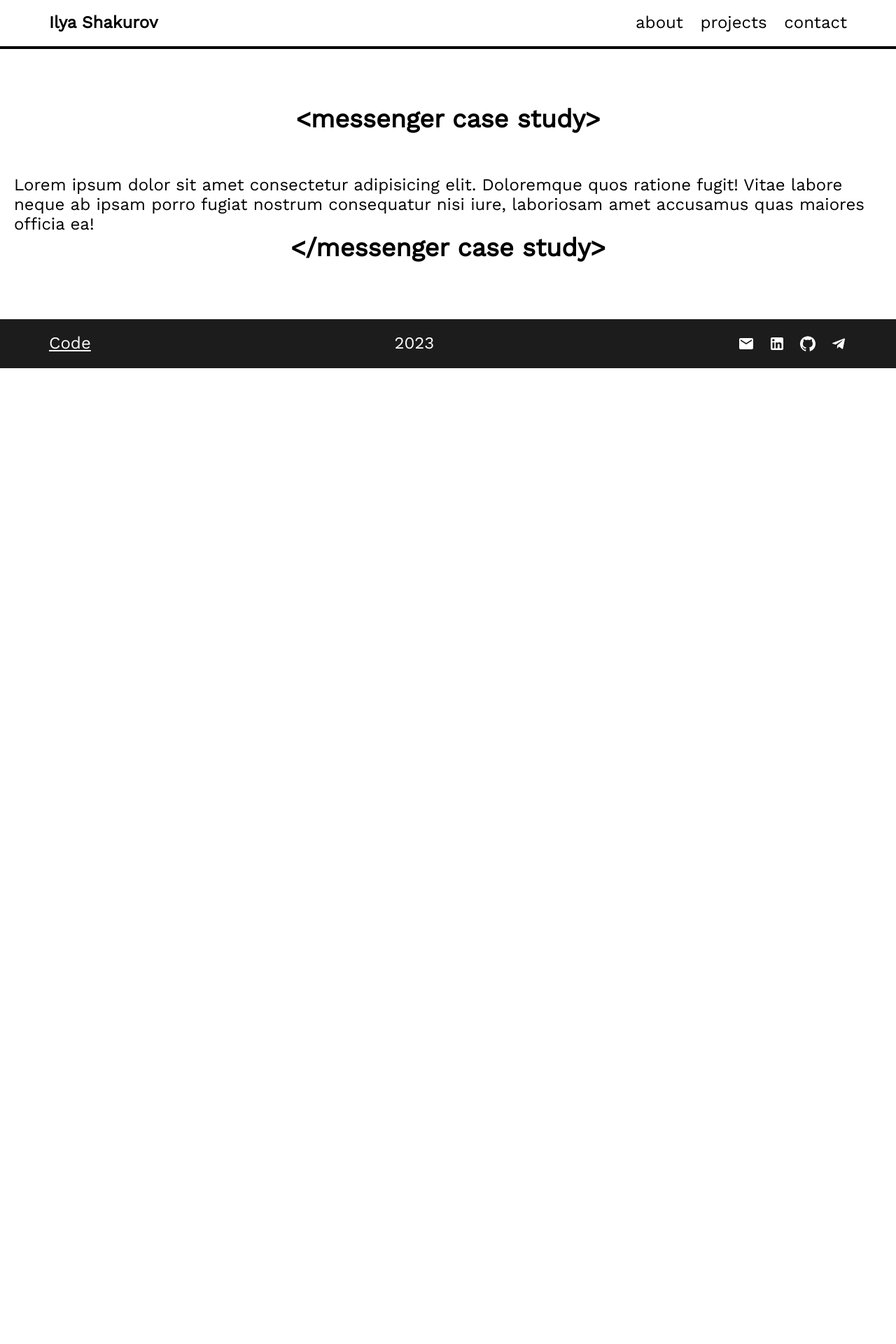
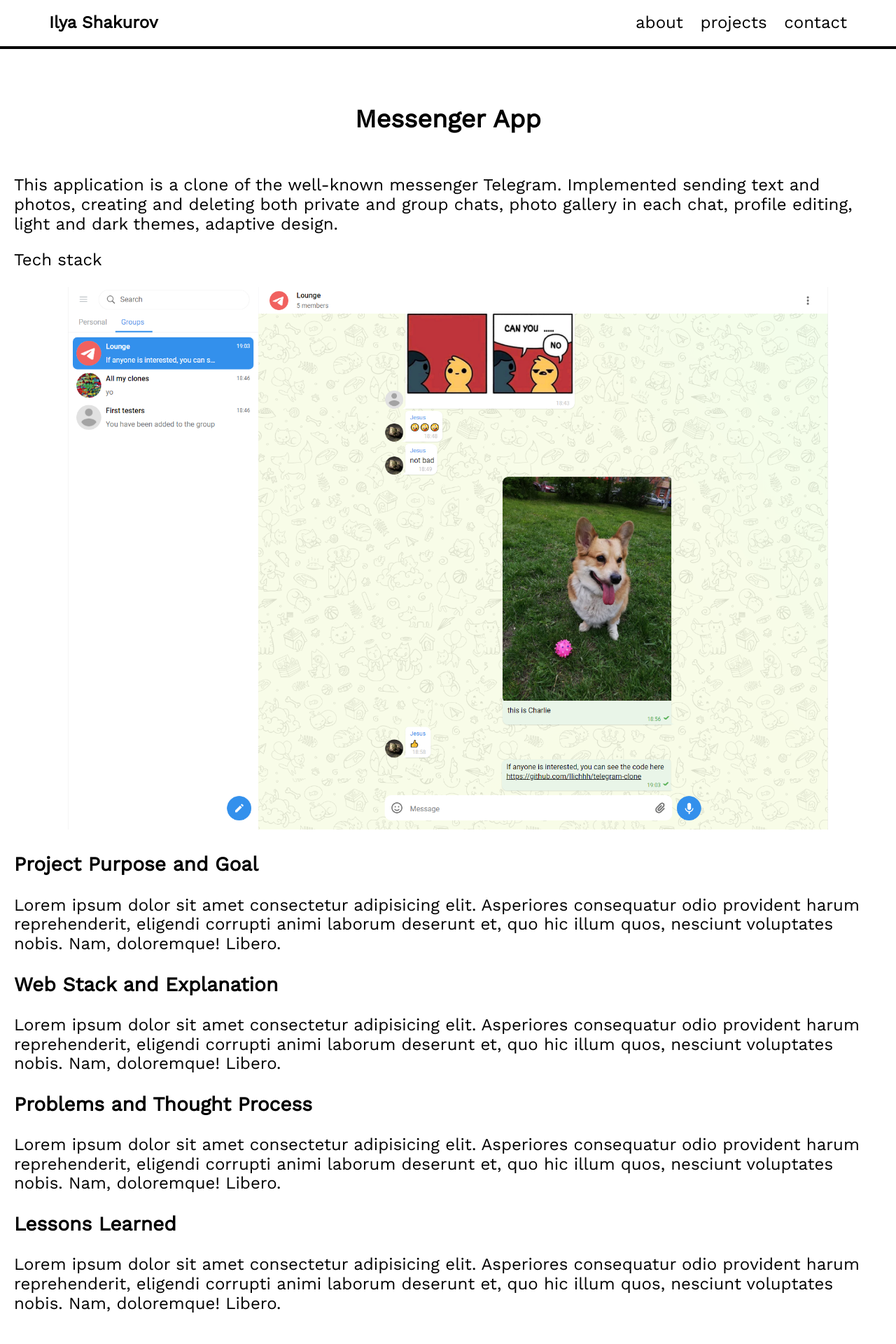
Before and after one commit to Ilichhh/portfolio-website, a React (Vite) app: page /messenger in a window 1280 px wide. Shown: the top 1920 px of the page at 70% size. Before the commit the page ends 800 px from the top, so only its background shows below. Built offline with nearby package versions, Linux system fonts and the light colour scheme.

Commit message:
feat: add template for case study page

```diff
--- a/src/components/sections/AboutSection.tsx
+++ b/src/components/sections/AboutSection.tsx
@@ -35,7 +35,7 @@ export const AboutSection = () => {
   return (
     <SectionWrapper id="about" bgColor={theme.colors.bgLight}>
       <Container>
-        <SectionHeader>{`About me`}</SectionHeader>
+        <SectionHeader>About me</SectionHeader>
         <SectionContent>
           <TwoColumnsWrapper>
             <About>
--- a/src/components/sections/ContactSection.tsx
+++ b/src/components/sections/ContactSection.tsx
@@ -80,7 +80,7 @@ export const ContactSection = () => {
   return (
     <SectionWrapper id="contact" bgColor={theme.colors.blue}>
       <Container>
-        <SectionHeader>{`Contact Me`}</SectionHeader>
+        <SectionHeader>Contact Me</SectionHeader>
         <SectionContent>
           <TwoColumnsWrapper>
             <ContactData>
--- a/src/components/sections/ProjectsSection.tsx
+++ b/src/components/sections/ProjectsSection.tsx
@@ -39,7 +39,7 @@ export const ProjectsSection = () => {
   return (
     <SectionWrapper id="projects" bgColor={theme.colors.pink}>
       <Container>
-        <SectionHeader>{`Featured projects`}</SectionHeader>
+        <SectionHeader>Featured projects</SectionHeader>
         <SectionContent>
           <FeaturedProjectsWrapper>{projectsList}</FeaturedProjectsWrapper>
           {isMoreProjectsOpen && <MoreProjectsWrapper>coming soon</MoreProjectsWrapper>}
--- a/src/data/projects.ts
+++ b/src/data/projects.ts
@@ -6,7 +6,7 @@ export const projectsData = [
     desktopImageUrl: '/messenger_desktop.png',
     mobileImageUrl: '/messenger_mobile.png',
     githubUrl: 'https://github.com/Ilichhh/telegram-clone',
-    deployUrl: 'https://netelegram.netlify.app/register',
+    deployUrl: 'https://netelegram.netlify.app',
     caseStudyUrl: '/messenger',
   },
   {
@@ -16,7 +16,7 @@ export const projectsData = [
     desktopImageUrl: '/graphiql_desktop.png',
     mobileImageUrl: '/graphiql_mobile.png',
     githubUrl: 'https://github.com/Ilichhh/graphiql-app',
-    deployUrl: 'https://graphiql-app.netlify.app/',
+    deployUrl: 'https://graphiql-app.netlify.app',
     caseStudyUrl: '/graphiql',
   },
 ];
--- a/src/pages/MessengerCaseStudyPage.tsx
+++ b/src/pages/MessengerCaseStudyPage.tsx
@@ -1,20 +1,54 @@
 import { Header, Footer } from '../components';
 import { Container, SectionHeader, SectionContent } from '../components/common';
 
+import styled from 'styled-components';
 import theme from '../theme';
+
+import { projectsData } from '../data/projects';
+
+const Screenshot = styled.img`
+  width: 100%;
+`;
 
 export const MessengerCaseStudyPage = () => {
   return (
     <>
       <Header />
       <Container>
-        <SectionHeader color={theme.colors.red}>{`<messenger case study>`}</SectionHeader>
+        <SectionHeader>Messenger App</SectionHeader>
         <SectionContent>
-          Lorem ipsum dolor sit amet consectetur adipisicing elit. Doloremque quos ratione fugit!
-          Vitae labore neque ab ipsam porro fugiat nostrum consequatur nisi iure, laboriosam amet
-          accusamus quas maiores officia ea!
+          <p>
+            This application is a clone of the well-known messenger Telegram. Implemented sending
+            text and photos, creating and deleting both private and group chats, photo gallery in
+            each chat, profile editing, light and dark themes, adaptive design.
+          </p>
+          <p>Tech stack</p>
+          <Screenshot src={projectsData[0].desktopImageUrl}></Screenshot>
+          <h3>Project Purpose and Goal</h3>
+          <p>
+            Lorem ipsum dolor sit amet consectetur adipisicing elit. Asperiores consequatur odio
+            provident harum reprehenderit, eligendi corrupti animi laborum deserunt et, quo hic
+            illum quos, nesciunt voluptates nobis. Nam, doloremque! Libero.
+          </p>
+          <h3>Web Stack and Explanation</h3>
+          <p>
+            Lorem ipsum dolor sit amet consectetur adipisicing elit. Asperiores consequatur odio
+            provident harum reprehenderit, eligendi corrupti animi laborum deserunt et, quo hic
+            illum quos, nesciunt voluptates nobis. Nam, doloremque! Libero.
+          </p>
+          <h3>Problems and Thought Process</h3>
+          <p>
+            Lorem ipsum dolor sit amet consectetur adipisicing elit. Asperiores consequatur odio
+            provident harum reprehenderit, eligendi corrupti animi laborum deserunt et, quo hic
+            illum quos, nesciunt voluptates nobis. Nam, doloremque! Libero.
+          </p>
+          <h3>Lessons Learned</h3>
+          <p>
+            Lorem ipsum dolor sit amet consectetur adipisicing elit. Asperiores consequatur odio
+            provident harum reprehenderit, eligendi corrupti animi laborum deserunt et, quo hic
+            illum quos, nesciunt voluptates nobis. Nam, doloremque! Libero.
+          </p>
         </SectionContent>
-        <SectionHeader color={theme.colors.red}>{`</messenger case study>`}</SectionHeader>
       </Container>
       <Footer />
     </>
```
